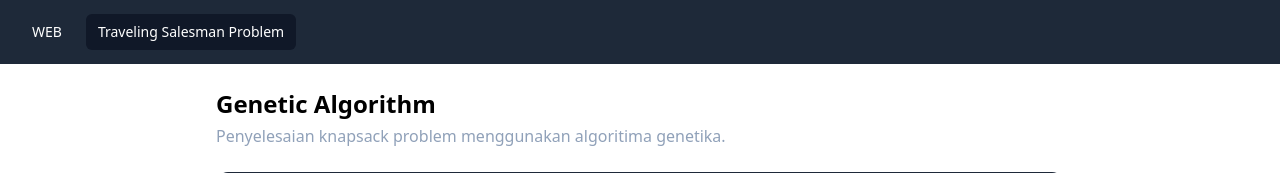
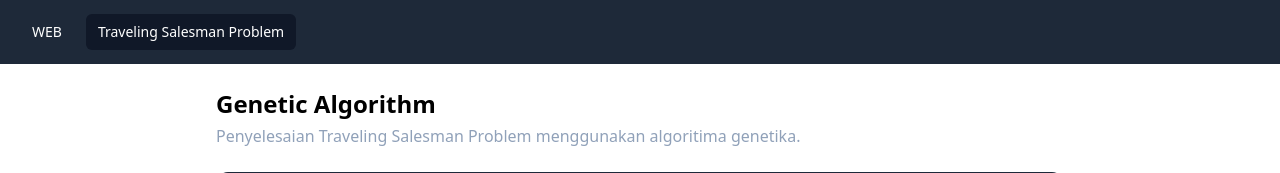
Before and after one commit to DikanR/algoritmagenetikawebkelompok2, a Django app: page / in a window 1280 px wide. Shown: the top 173 px of the page. Run offline with Django 5.2, Linux system fonts and the light colour scheme.

Commit message:
typo update

```diff
--- a/templates/traveling_salesman_problem.html
+++ b/templates/traveling_salesman_problem.html
@@ -45,7 +45,7 @@
         <header class="items-center gap-4 mb-6">
             <div>
                 <h1 class="text-2xl font-semibold">Genetic Algorithm</h1>
-                <p class="text-slate-400 mt-1">Penyelesaian knapsack problem menggunakan algoritima genetika.</p>
+                <p class="text-slate-400 mt-1">Penyelesaian Traveling Salesman Problem menggunakan algoritima genetika.</p>
             </div>
         </header>
 
```
